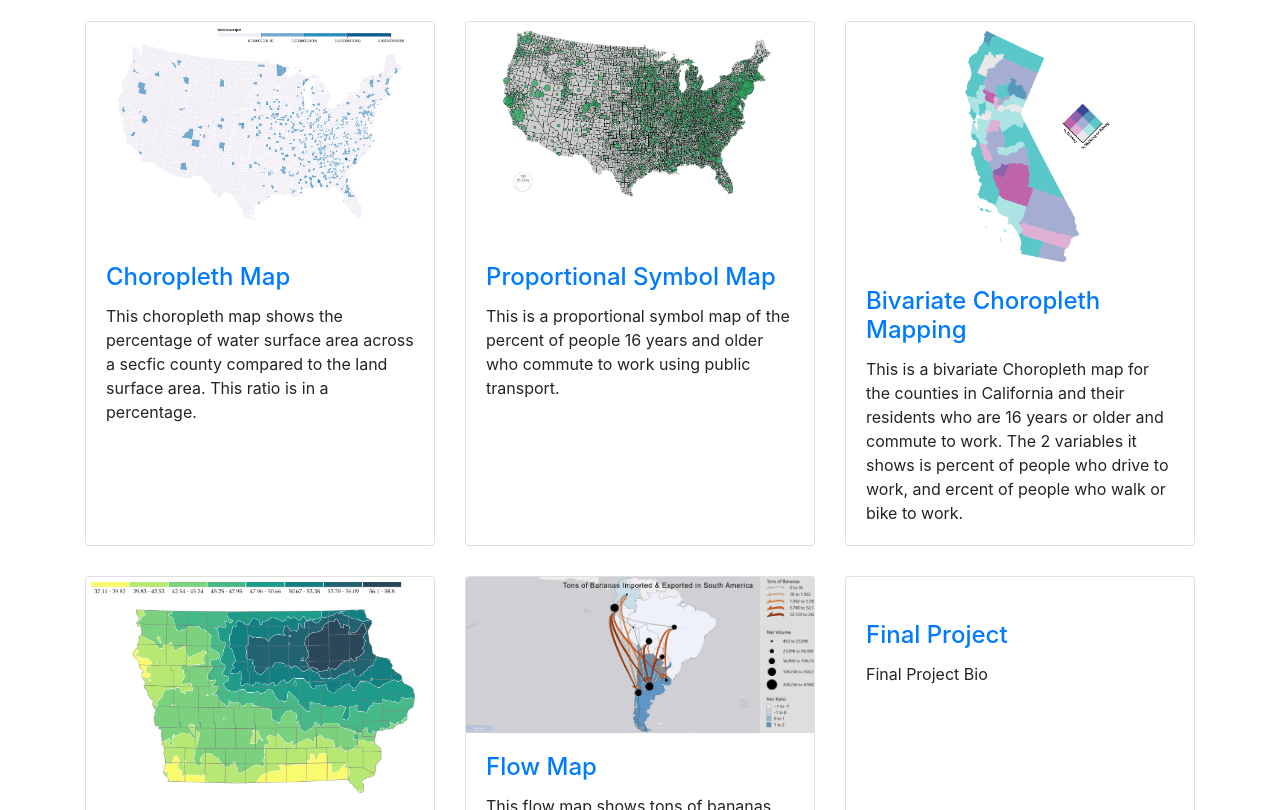
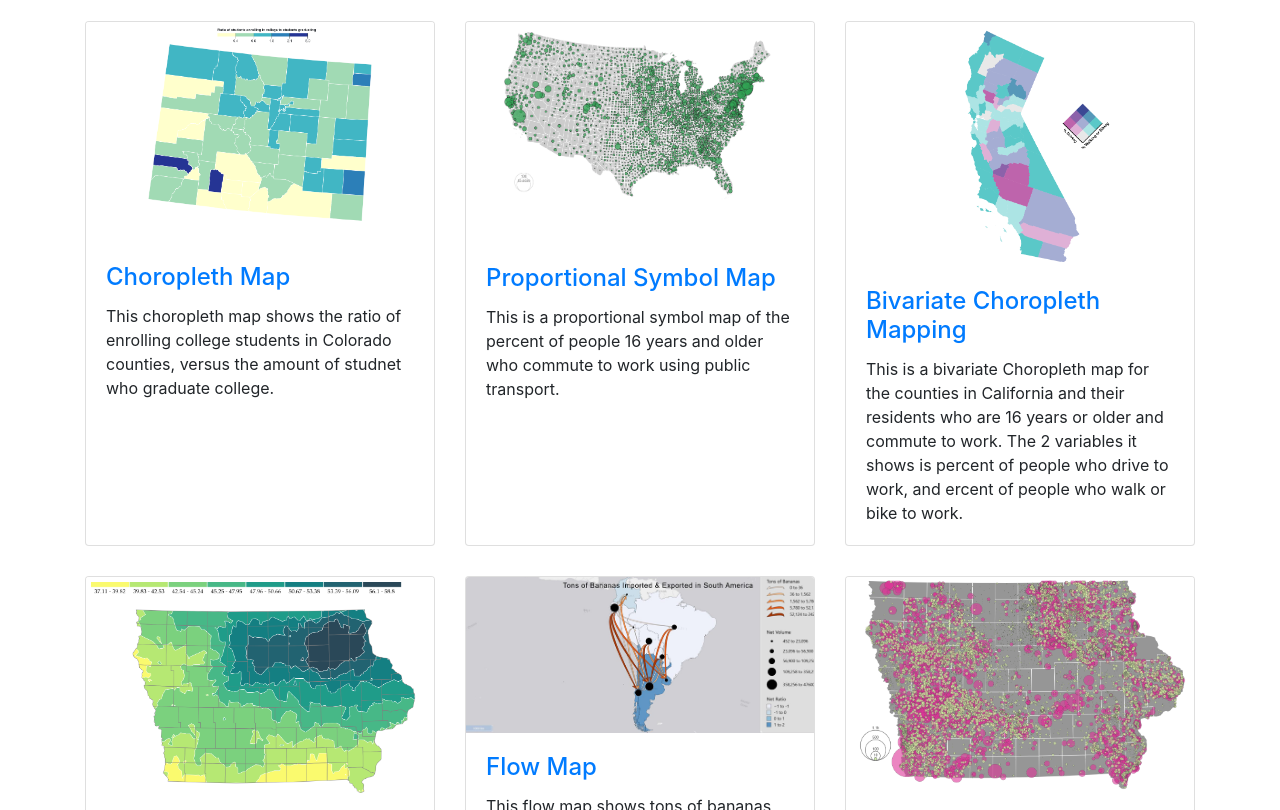
Before and after one commit to geog3540/jolson18, a website: page index.html in a window 1280 px wide. Shown: the part 131-941 px from the top of the page. Drawn offline with Linux system fonts and the light colour scheme.

Commit message:
yes final

```diff
--- a/index.html
+++ b/index.html
@@ -59,18 +59,18 @@
       <div class="row">
         <div class="col-lg-4 col-sm-6 portfolio-item">
           <div class="card h-100">
-            <a href="#"><img class="card-img-top" src="images/choroplethmap1.png" alt=""></a>
+            <a href="#"><img class="card-img-top" src="images/choroplethmap2.png" alt=""></a>
             <div class="card-body">
               <h4 class="card-title">
-                <a href="https://observablehq.com/d/a0e00fb668799199">Choropleth Map</a>
+                <a href="https://observablehq.com/d/adb36a7d45454ea3">Choropleth Map</a>
               </h4>
-              <p class="card-text">This choropleth map shows the percentage of water surface area across a secfic county compared to the land surface area. This ratio is in a percentage.</p>
+              <p class="card-text">This choropleth map shows the ratio of enrolling college students in Colorado counties, versus the amount of studnet who graduate college.</p>
             </div>
           </div>
         </div>
         <div class="col-lg-4 col-sm-6 portfolio-item">
           <div class="card h-100">
-            <a href="#"><img class="card-img-top" src="images/propsymmap1.png" alt=""></a>
+            <a href="#"><img class="card-img-top" src="images/propsymmap2.png" alt=""></a>
             <div class="card-body">
               <h4 class="card-title">
                 <a href="https://observablehq.com/d/7af10b8912349470">Proportional Symbol Map</a>
@@ -114,12 +114,12 @@
         </div>
         <div class="col-lg-4 col-sm-6 portfolio-item">
           <div class="card h-100">
-            <a href="#"><img class="card-img-top" src="#" alt=""></a>
+            <a href="#"><img class="card-img-top" src="images/finalproject1.png" alt=""></a>
             <div class="card-body">
               <h4 class="card-title">
-                <a href="#">Final Project</a>
+                <a href="https://observablehq.com/d/def69820022d7c08">Final Project</a>
               </h4>
-              <p class="card-text">Final Project Bio</p>
+              <p class="card-text">An investigation of colorectal cancer risk associated with nitrate in Iowa's private wells.'</p>
             </div>
           </div>
         </div>
```
Also changed, not shown: shortbio.html (+1 -1 lines), images/choroplethmap2.png (added), images/finalproject1.png (added), images/propsymmap2.png (added).
